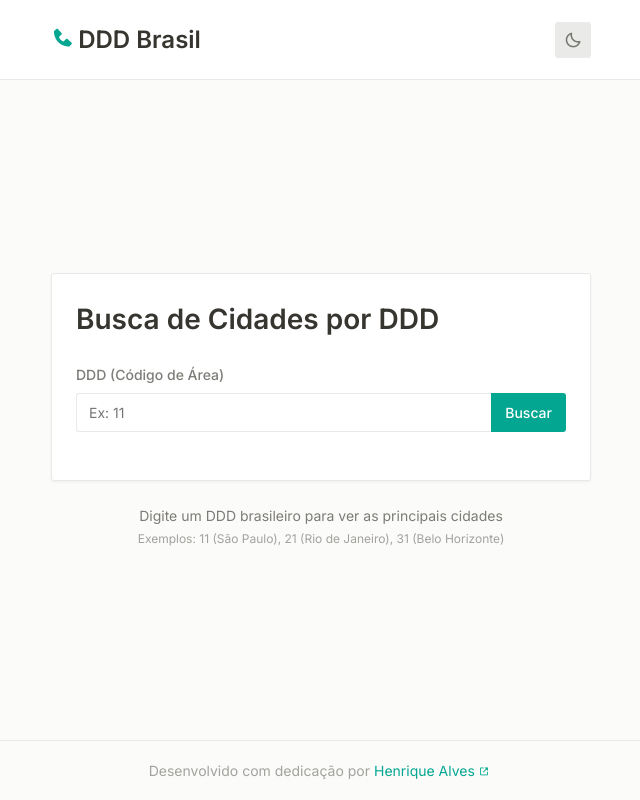
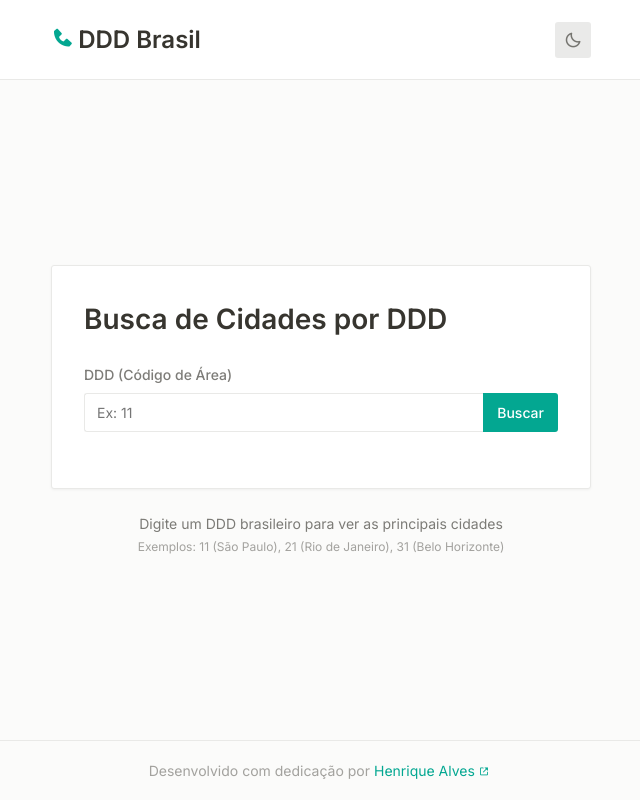
Before and after one commit to henrique013/ddd, a React (Vite) app: page / in a window 1280 px wide. Shown: the whole page, without its empty margins (319-959 px from the left). Built offline with nearby package versions, Linux system fonts and the light colour scheme.

Commit message:
set storage key in App component

```diff
--- a/src/components/App/App.tsx
+++ b/src/components/App/App.tsx
@@ -6,13 +6,15 @@ import { useState } from 'react'
 
 export type Theme = 'light' | 'dark'
 
+const STORAGE_KEY = '@ddd:theme'
+
 function App() {
   const [theme, setTheme] = useState<Theme>(getInitialTheme)
 
   const handleToggleTheme = () => {
     setTheme((prevTheme) => {
       const newTheme = prevTheme === 'light' ? 'dark' : 'light'
-      localStorage.setItem('theme', newTheme)
+      localStorage.setItem(STORAGE_KEY, newTheme)
       return newTheme
     })
   }
@@ -27,7 +29,7 @@ function App() {
 }
 
 function getInitialTheme(): Theme {
-  const savedTheme = localStorage.getItem('theme')
+  const savedTheme = localStorage.getItem(STORAGE_KEY)
   return (savedTheme as Theme) || 'light'
 }
 
--- a/src/components/CitiesFinder/CitiesFinder.module.css
+++ b/src/components/CitiesFinder/CitiesFinder.module.css
@@ -8,7 +8,7 @@
     background-color 0.3s ease,
     border-color 0.3s ease,
     box-shadow 0.3s ease;
-  padding: 1.5rem;
+  padding: 2rem;
 }
 
 .citiesFinder > h2 {
```
